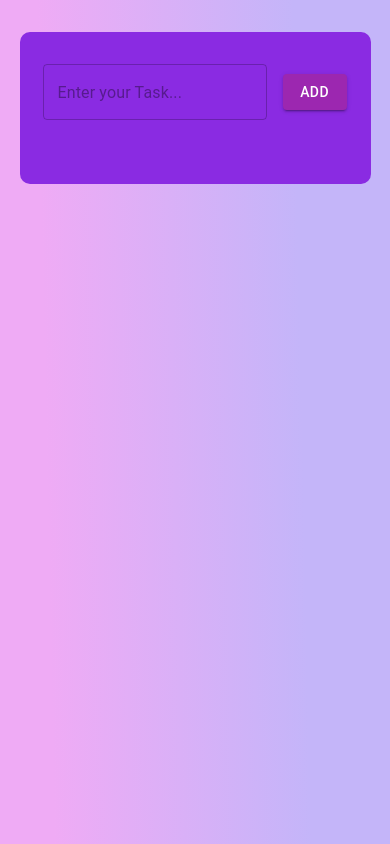
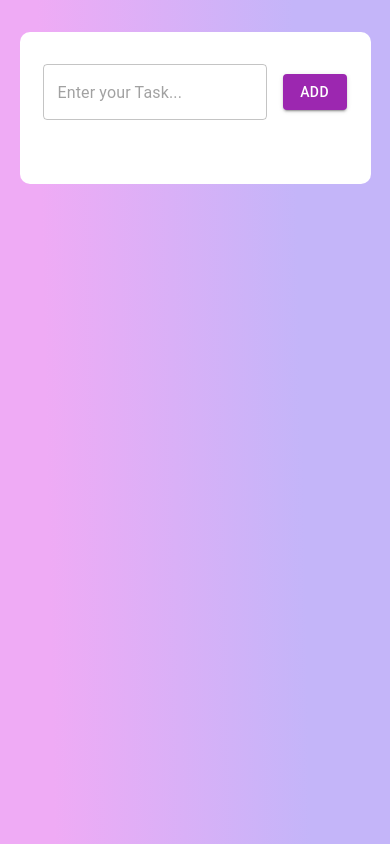
Before and after one commit to Farzaneh-Mohammadi/Todo_list_Nextjs, a Next.js app: page / in a window 390 px wide. Built offline with nearby package versions, Linux system fonts and the light colour scheme.

Commit message:
fix style bugs

```diff
--- a/components/Todos.js
+++ b/components/Todos.js
@@ -83,7 +83,7 @@ const Todos = (props) => {
           <div key={item.id} className={styles.taskRow}>
             <p>{item.data}</p>
 
-            <div className={styles.taskBtns}>
+            <div>
               <Button
                 onClick={() =>
                   dispatch(
--- a/styles/Todos.module.css
+++ b/styles/Todos.module.css
@@ -41,7 +41,6 @@
   }
 
   .container {
-    background-color: blueviolet;
     width: 90%;
     padding: 2rem 1rem;
   }
@@ -54,7 +53,6 @@
   }
 
   .container {
-    background-color: rgb(43, 226, 70);
     width: 90%;
     padding: 1rem;
   }
```
